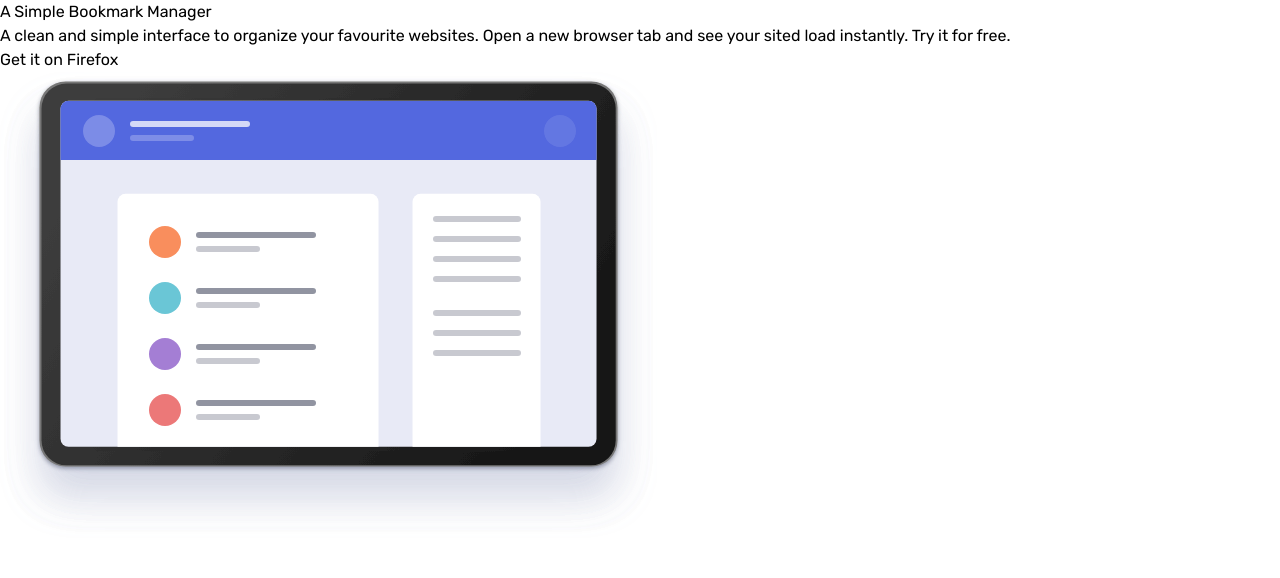
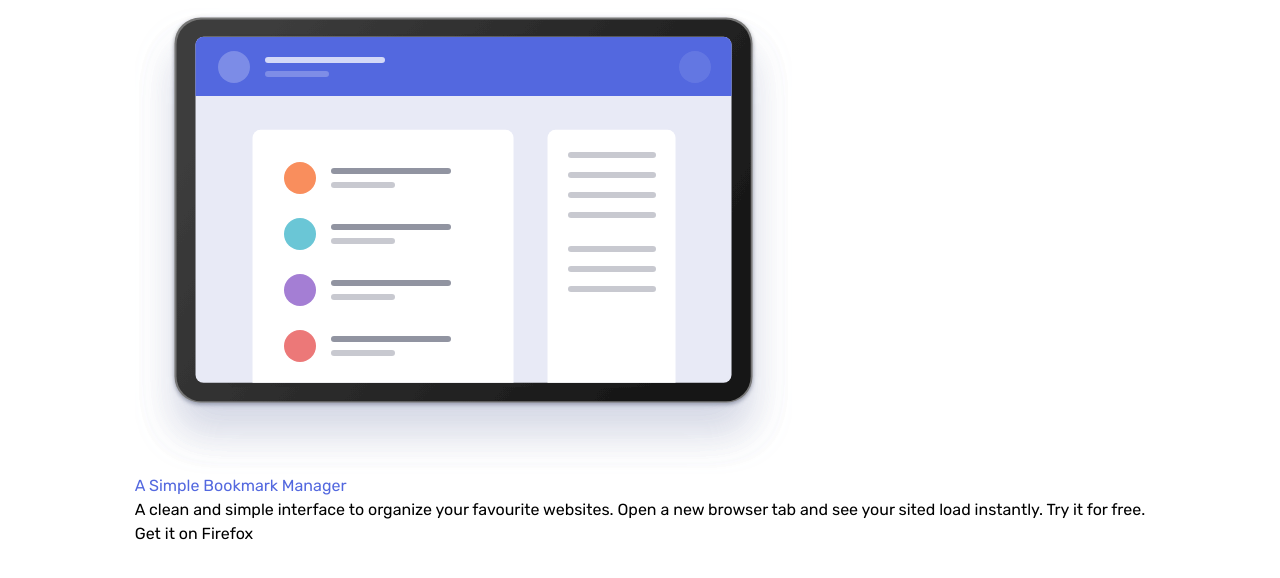
Before and after one commit to Kamil-Budzik/Bookmark-landing-page, a Next.js app: page / in a window 1280 px wide. Shown: the top 578 px of the page. Built offline with nearby package versions, Linux system fonts and the light colour scheme.

Commit message:
style: Add colors

```diff
--- a/src/components/AboutMe.tsx
+++ b/src/components/AboutMe.tsx
@@ -2,10 +2,10 @@ import React from 'react'
 
 const AboutMe = () => {
   return (
-    <section className="">
+    <section className="flex flex-col-reverse">
       <div>
         <header>
-          <h1>A Simple Bookmark Manager</h1>
+          <h1 className="text-blue-500">A Simple Bookmark Manager</h1>
         </header>
         <p>
           A clean and simple interface to organize your favourite websites. Open
@@ -14,6 +14,7 @@ const AboutMe = () => {
         <button>Get it on Firefox</button>
       </div>
       <div>
+        <div className="" />
         <img src="/images/illustration-hero.svg" alt="App preview" />
       </div>
     </section>
--- a/src/pages/index.tsx
+++ b/src/pages/index.tsx
@@ -5,7 +5,7 @@ import AboutMe from '../components/AboutMe'
 
 const Home: NextPage = () => {
   return (
-    <div className="flex min-h-screen flex-col items-center justify-center py-2">
+    <div className="flex flex-col items-center justify-center py-2">
       <Head>
         <title>Bookmark</title>
         <link rel="icon" href="/favicon.ico" />
--- a/tailwind.config.js
+++ b/tailwind.config.js
@@ -1,11 +1,17 @@
 module.exports = {
-  purge: [],
-  darkMode: false,
+  content: [
+    './src//pages/**/*.{js,ts,jsx,tsx}',
+    './src/components/**/*.{js,ts,jsx,tsx}',
+  ],
   theme: {
-    extend: {},
-  },
-  variants: {
-    extend: {},
+    colors: {
+      blue: {
+        500: 'hsl(231, 69%, 60%)',
+        600: 'hsl(229, 8%, 60%)',
+        700: 'hsl(229, 31%, 21%)',
+      },
+      red: 'hsl(0, 94%, 66%)',
+    },
   },
   plugins: [],
 }
```
